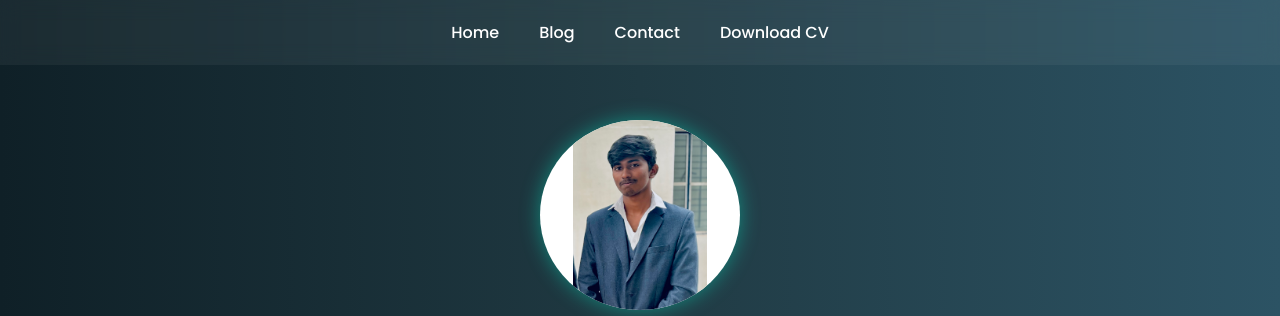
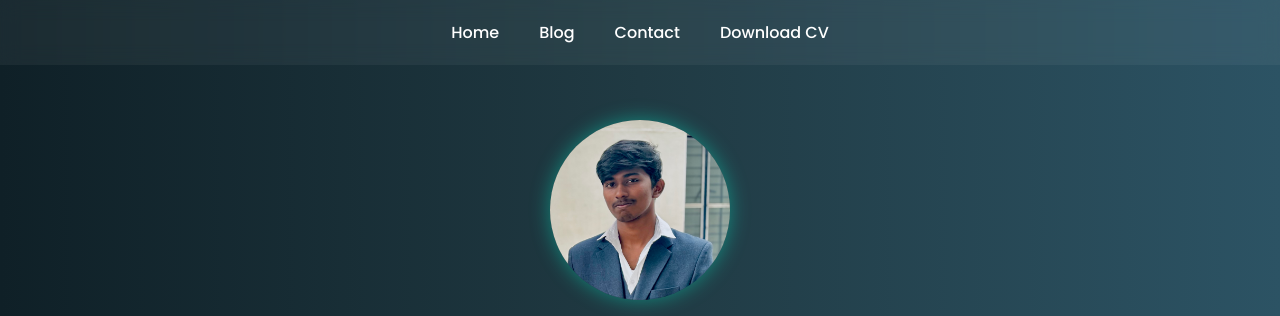
Before and after one commit to sakthivel-136/website, a plain HTML site: page INDEX.html in a window 1280 px wide. Shown: the top 316 px of the page. Drawn offline with Linux system fonts and the light colour scheme.

Commit message:
Update INDEX.html

```diff
--- a/INDEX.html
+++ b/INDEX.html
@@ -55,13 +55,14 @@
 
         .profile-img {
     border-radius: 50%;
-    width: 200px;
-    height: 190px; /* increase height to match width for a perfect circle */
-    object-fit: contain; /* OR use 'scale-down' */
+    width: 180px;
+    height: 180px;
+    object-fit: cover;
+    object-position: top; /* shows more of your head */
     box-shadow: 0 0 20px rgba(0,255,213,0.4);
     margin-bottom: 20px;
-    background-color: white; /* optional if image has transparency */
 }
+
 
 
         h1 {
```
